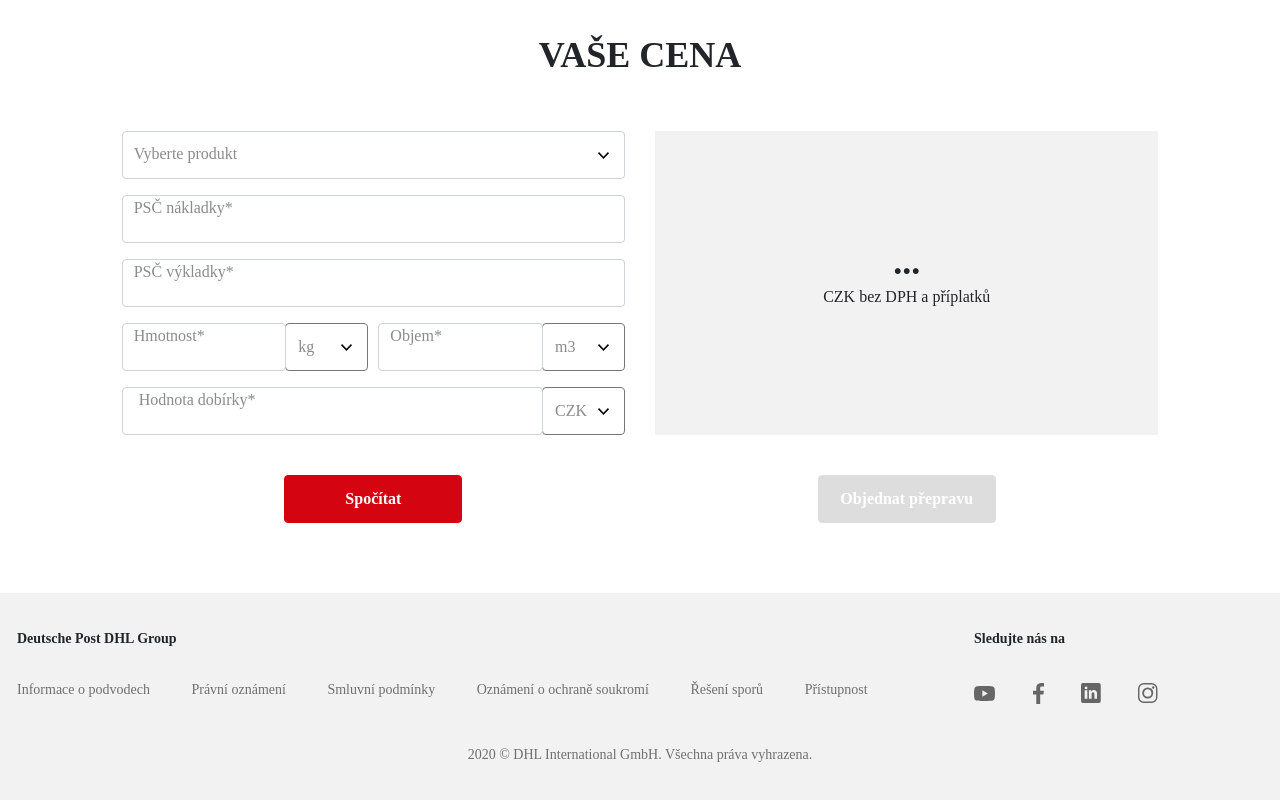
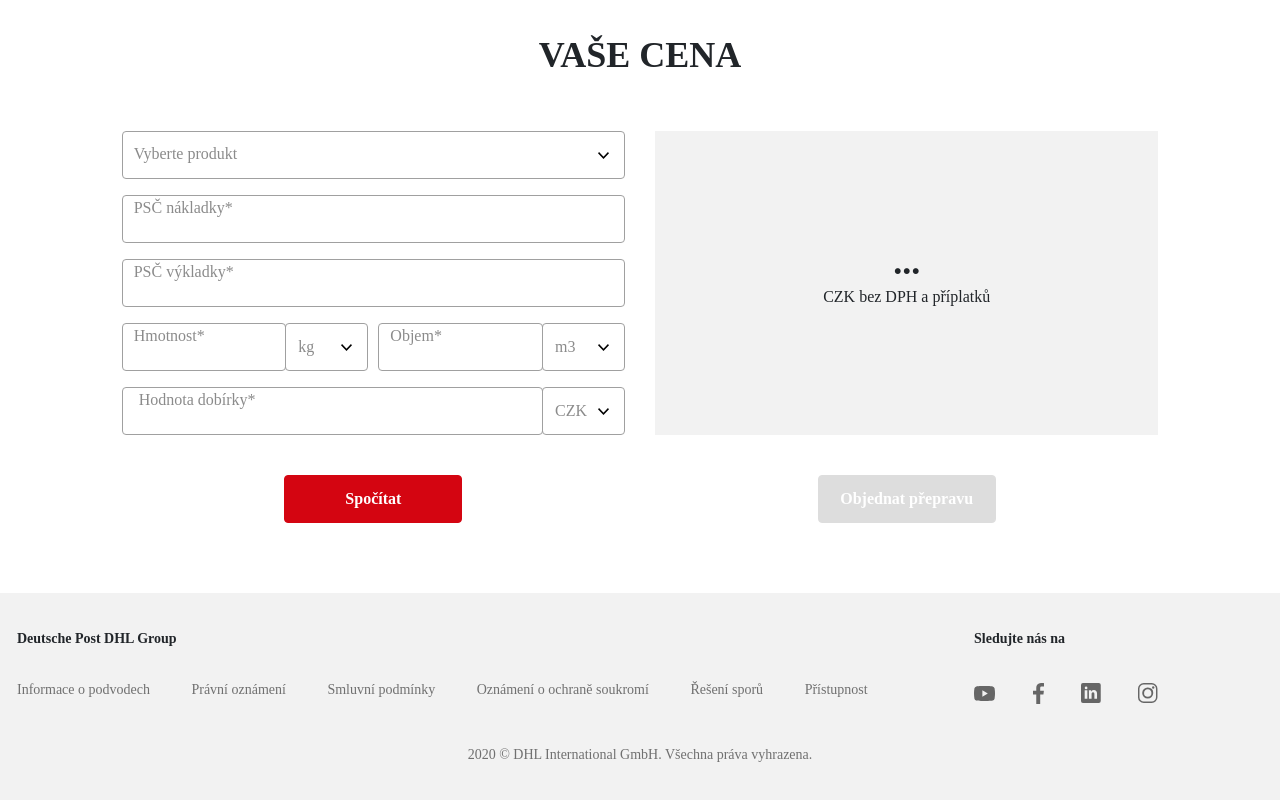
Before and after one commit to vladislavbagnyuk/dhl-rozcestnik, a plain HTML site: page calculator.html in a window 1280 px wide. Shown: the part 770-1570 px from the top of the page. Drawn offline with nearby package versions, Linux system fonts and the light colour scheme; a web font is replaced by a local one.

Commit message:
Fixed input and select borders

```diff
--- a/resources/css/style.scss
+++ b/resources/css/style.scss
@@ -166,7 +166,7 @@ select::-ms-expand {
   display: none;
 }
 select, input {
-  //border: 1px solid #a0a0a0 !important;
+  border: 1px solid #a0a0a0 !important;
   border-radius: 4px !important;
 }
 .custom-control-label::before,
```
Also changed, not shown: resources/css/style.css, 1 other file.
